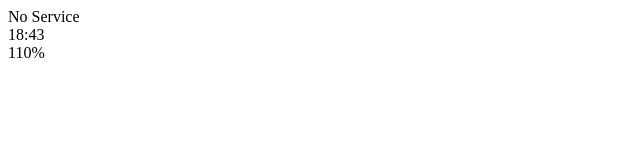
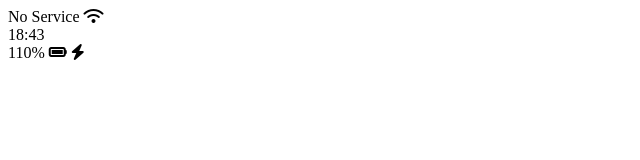
Before and after one commit to yulfather/kokoa-clone, a plain HTML site: page index.html in a window 1280 px wide. Shown: the full height of the page, 0-640 px from the left. Drawn offline with Linux system fonts and the light colour scheme.

Commit message:
6.3 Font Awesome

```diff
--- a/index.html
+++ b/index.html
@@ -10,6 +10,7 @@
   <div id="status-bar">
     <div class="status-bar__column">
       <span>No Service</span>
+      <i class="fas fa-wifi"></i>
       <!-- Wifi Icon -->
     </div>
     <div class="status-bar__column">
@@ -17,9 +18,12 @@
     </div>
     <div class="status-bar__column">
       <span>110%</span>
+      <i class="fas fa-battery-full"></i>
+      <i class="fas fa-bolt"></i>
       <!-- Battery icon -->
       <!-- lightning icon -->
     </div>
   </div>
+  <script src="https://kit.fontawesome.com/04bf23237f.js" crossorigin="anonymous"></script>
 </body>
 </html>
```
